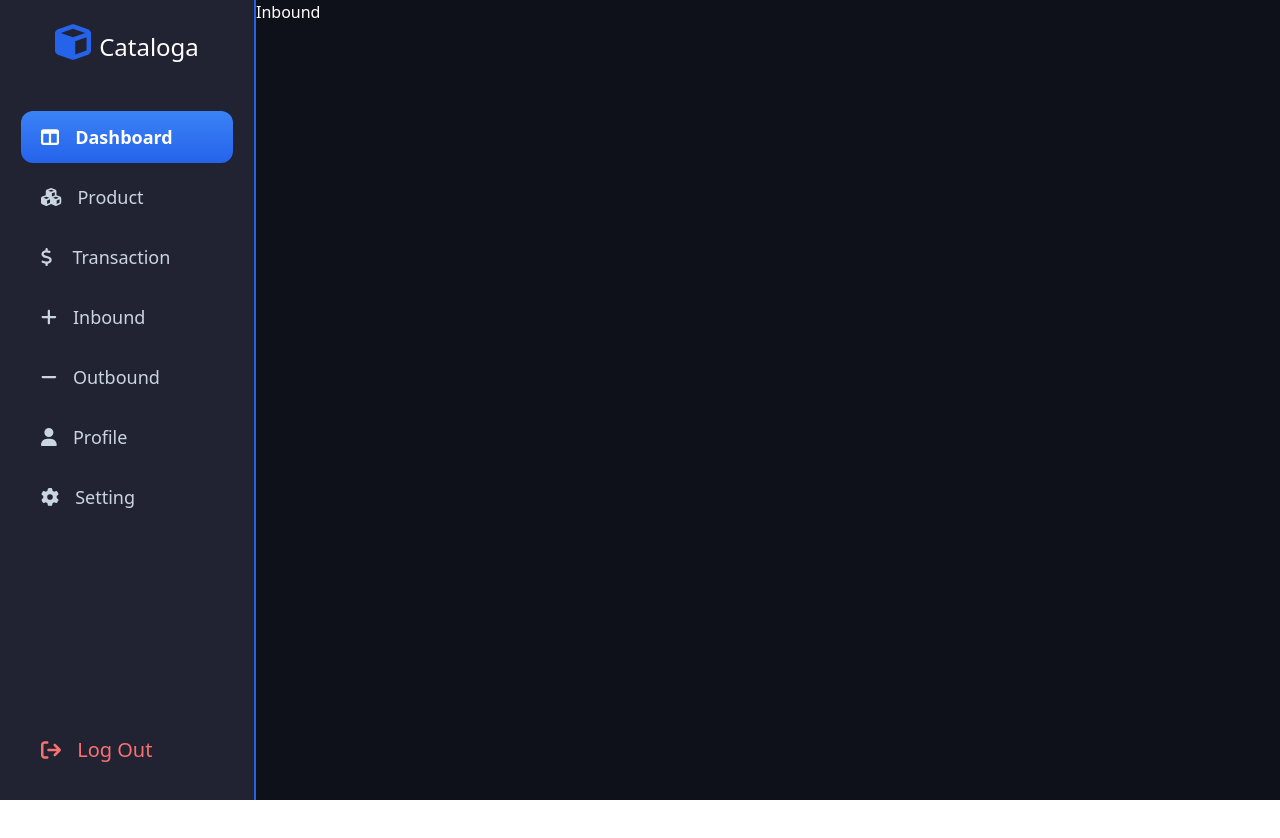
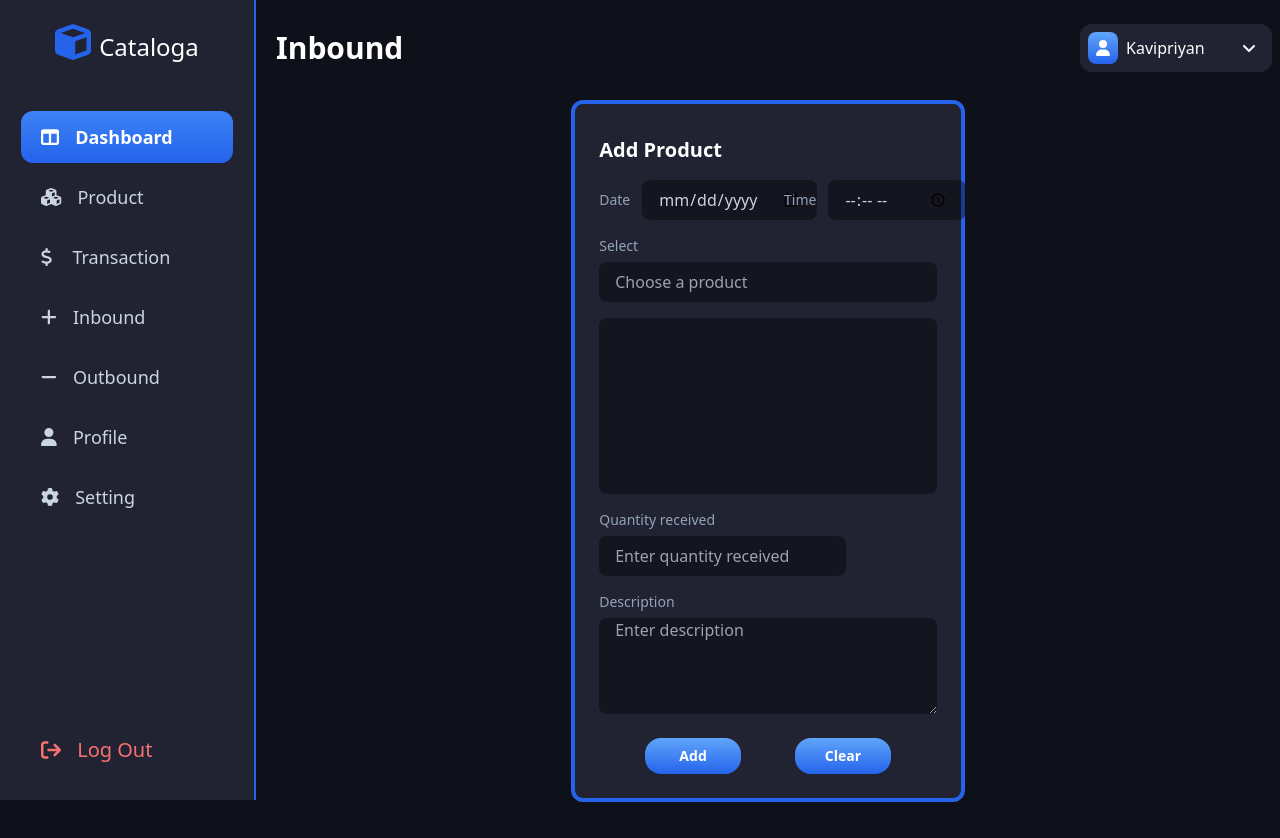
Before and after one commit to Kavipriyanrk99/Inventory_management_frontend, a React (Create React App) app: page /inbound in a window 1280 px wide. Before the commit the page ends 800 px from the top, so only its background shows below. Built offline with nearby package versions, Linux system fonts and the light colour scheme.

Commit message:
inbound tab add product form created

```diff
--- a/src/components/Inbound.js
+++ b/src/components/Inbound.js
@@ -1,8 +1,109 @@
+import User from "./User";
+
 const Inbound = () => {
     return(
-        <div>
-            Inbound
-        </div>
+        <section className="w-full py-4">
+            <article className="flex justify-between">
+                <h1 className="min-w-56 px-3 py-1.5 m-2 text-3xl font-bold">
+                    Inbound
+                </h1>
+                <div className="flex">
+                    <User
+                        username={'Kavipriyan'}
+                    />
+                </div>
+            </article>
+            <section className="w-full p-5 flex justify-center">
+                     <form className="w-2/5 p-4 bg-raisinblack border-4 border-blue-600 rounded-xl flex flex-col relative">
+                        <h2 className="text-xl font-bold py-4 pl-2">Add Product</h2>
+                        <div className="flex flex-col gap-4 px-2">
+                            <div className="flex gap-4">
+                                <div className="w-1/2">
+                                    <div className="w-fit h-fit flex gap-3 items-center">
+                                        <label
+                                            className="text-sm text-slate-400"
+                                            htmlFor="date"
+                                        >Date</label>
+                                        <input
+                                            className="w-auto h-10 px-4 bg-black bg-opacity-40 rounded-lg outline-none focus:border-2 focus:bg-transparent border-blue-600 text-slate-300"
+                                            id="date"
+                                            name="date"
+                                            type="date"
+                                            placeholder="Enter date"
+                                        ></input>
+                                    </div>
+                                </div>
+                                <div className="w-1/2">
+                                    <div className="w-fit h-fit flex gap-3 items-center3 items-center3 items-center" >
+                                        <label
+                                            className="text-sm text-slate-400"
+                                            htmlFor="time"
+                                        >Time</label>
+                                        <input
+                                            className="w-auto h-10 px-4 bg-black bg-opacity-40 rounded-lg outline-none focus:border-2 focus:bg-transparent border-blue-600 text-slate-300"
+                                            id="time"
+                                            name="time"
+                                            type="time"
+                                            placeholder="Enter time"
+                                        ></input>
+                                    </div>
+                                </div>
+                            </div>
+                            <div className="w-full h-fit flex flex-col gap-1.5" >
+                                <label
+                                    className="text-sm text-slate-400"
+                                    htmlFor="productSelect"
+                                >Select</label>
+                                <input
+                                    className="w-auto h-10 pl-4 bg-black bg-opacity-40 rounded-lg outline-none focus:border-2 focus:bg-transparent border-blue-600 text-slate-300"
+                                    id="productSelect"
+                                    name="productSelect"
+                                    type="text"
+                                    placeholder="Choose a product"
+                                ></input>
+                            </div>
+                            <div className="w-full h-44 bg-black bg-opacity-40 rounded-lg">
+
+                            </div>
+                            <div className="w-fit h-fit flex flex-col gap-1.5" >
+                                <label
+                                    className="text-sm text-slate-400"
+                                    htmlFor="quantityReceived"
+                                >Quantity received</label>
+                                <input
+                                    className="w-auto h-10 pl-4 bg-black bg-opacity-40 rounded-lg outline-none focus:border-2 focus:bg-transparent border-blue-600 text-slate-300"
+                                    id="quantityReceived"
+                                    name="quantityReceived"
+                                    type="number"
+                                    placeholder="Enter quantity received"
+                                ></input>
+                            </div>
+                            <div className="w-full h-fit flex flex-col gap-1.5" >
+                                <label
+                                    className="text-sm text-slate-400"
+                                    htmlFor="description"
+                                >Description</label>
+                                <textarea
+                                    className="w-auto h-24 pl-4 bg-black bg-opacity-40 rounded-lg outline-none focus:border-2 focus:bg-transparent border-blue-600 text-slate-300"
+                                    id="description"
+                                    name="description"
+                                    type="text"
+                                    placeholder="Enter description"
+                                ></textarea>
+                            </div>
+                        </div>
+                        <div className="flex justify-evenly mt-4 py-2">
+                            <button
+                                className="w-24 h-9 py-2 text-sm font-semibold rounded-2xl bg-gradient-to-b from-blue-400 to-blue-600 backdrop-blur-lg hover:cursor-pointer active:opacity-90"
+                                type="submit"
+                            >Add</button>
+                            <button
+                                className="w-24 h-9 py-2 text-sm font-semibold rounded-2xl bg-gradient-to-b from-blue-400 to-blue-600 backdrop-blur-lg hover:cursor-pointer active:opacity-90"
+                            >Clear</button>
+                        </div>
+                    </form>
+            </section>
+        </section>
     );
 }
 
```
